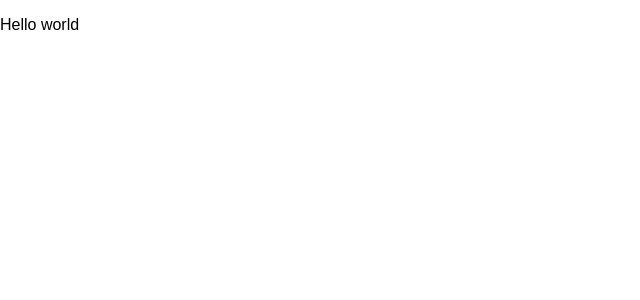
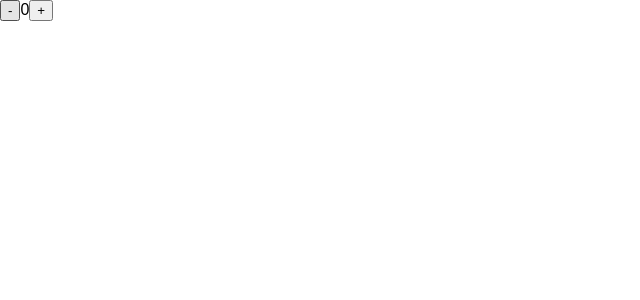
Before and after one commit to Adalab/ejemplo-react-state, a React (Create React App) app: page / in a window 1280 px wide. Shown: the top 300 px of the page, without its empty margins (0-640 px from the left). Built offline with nearby package versions, Linux system fonts and the light colour scheme; the HTML template or start-up script is replaced by a standard one.

Commit message:
Paso 1: Crear un contador con estado

```diff
--- a/src/App.js
+++ b/src/App.js
@@ -1,10 +1,12 @@
 import React, { Component } from 'react';
+
+import Counter from './Counter';
 
 class App extends Component {
   render() {
     return (
       <div className="App">
-        <p>Hello world</p>
+        <Counter />
       </div>
     );
   }
--- /dev/null
+++ b/src/Counter.js
@@ -0,0 +1,37 @@
+import React from 'react';
+import PropTypes from 'prop-types';
+
+class Counter extends React.Component {
+    constructor(props) {
+      super(props);
+      this.state = { count: props.val};
+    }
+
+    handleDecrementClick(e) {
+      this.setState({count: this.state.count - 1});
+    }
+
+    handleIncrementClick(e) {
+      this.setState({count: this.state.count + 1});
+    }
+
+    render() {
+        return (
+            <div>
+                <button onClick={this.handleDecrementClick.bind(this)}>-</button>
+                <span>{this.state.count}</span>
+                <button onClick={this.handleIncrementClick.bind(this)}>+</button>
+            </div>
+        )
+    }
+}
+
+Counter.defaultProps = {
+  val: 0
+};
+
+Counter.propTypes = {
+  val: PropTypes.number
+};
+
+export default Counter;
```
